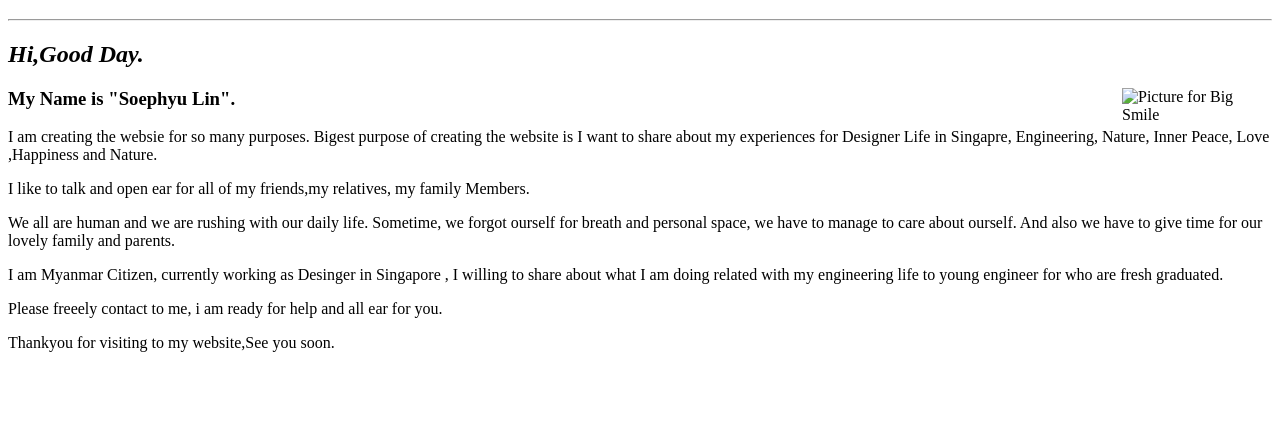
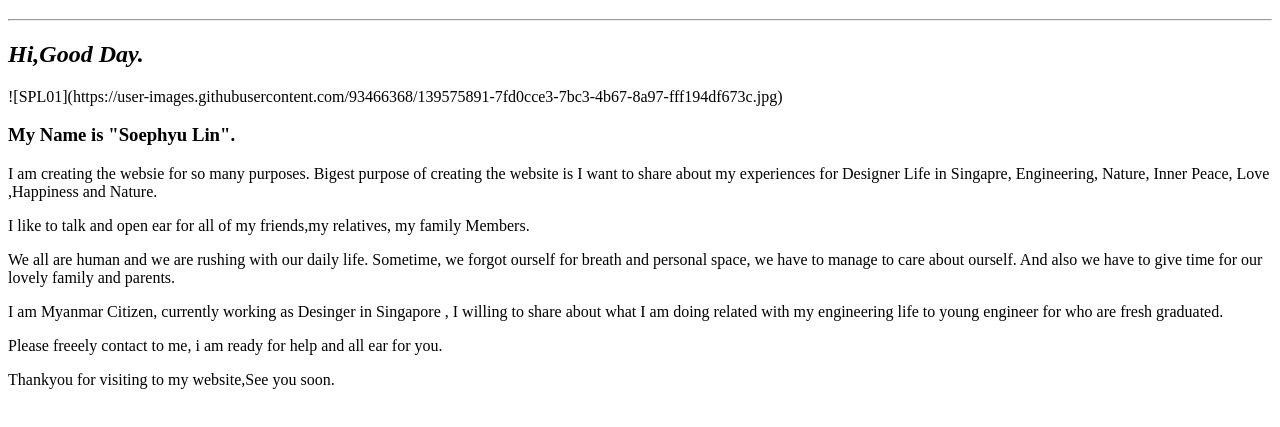
Before and after one commit to linsoephyu/linsoephyu.github.io, a plain HTML site: page index.html in a window 1280 px wide. Shown: the part 61-488 px from the top of the page. Drawn offline with Linux system fonts and the light colour scheme.

Commit message:
Update index.html

```diff
--- a/index.html
+++ b/index.html
@@ -17,7 +17,9 @@
         <h2>Hi,Good Day.</h2>
     </i>
   <p>
-  <img src="file:///C:/Users/soeph/Desktop/HTML/pictures/SPL01.jpg" width="150px" align="right" alt="Picture for Big Smile">
+
+ ![SPL01](https://user-images.githubusercontent.com/93466368/139575891-7fd0cce3-7bc3-4b67-8a97-fff194df673c.jpg)
+
   </p>
     <p>
     <h3>My Name is <strong>"Soephyu Lin".</strong></h3>
```
